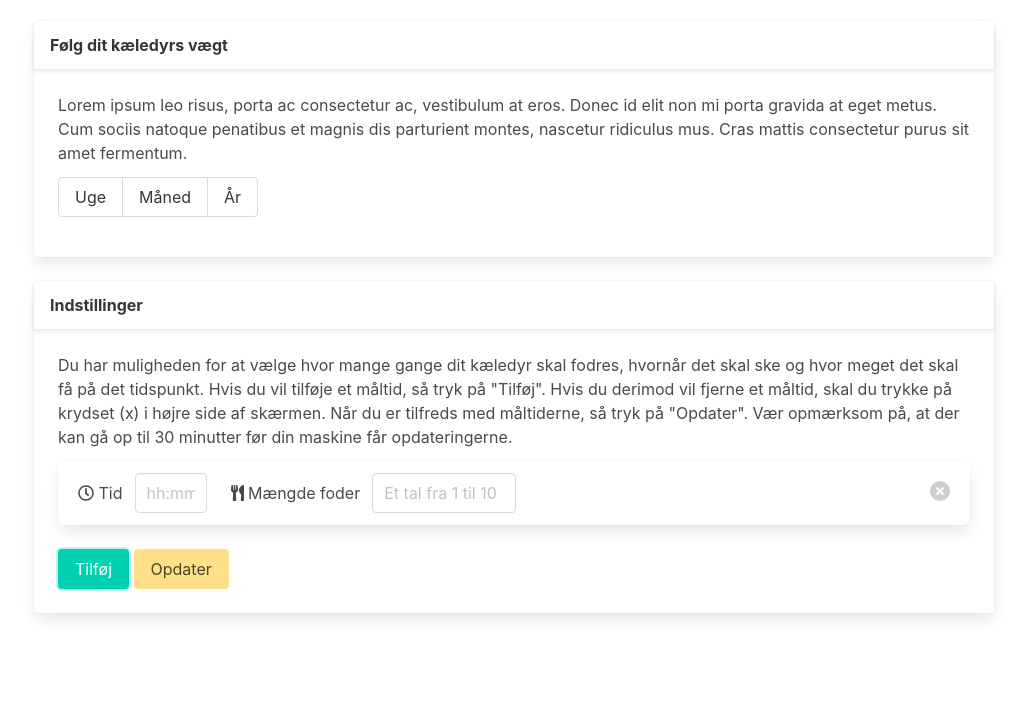
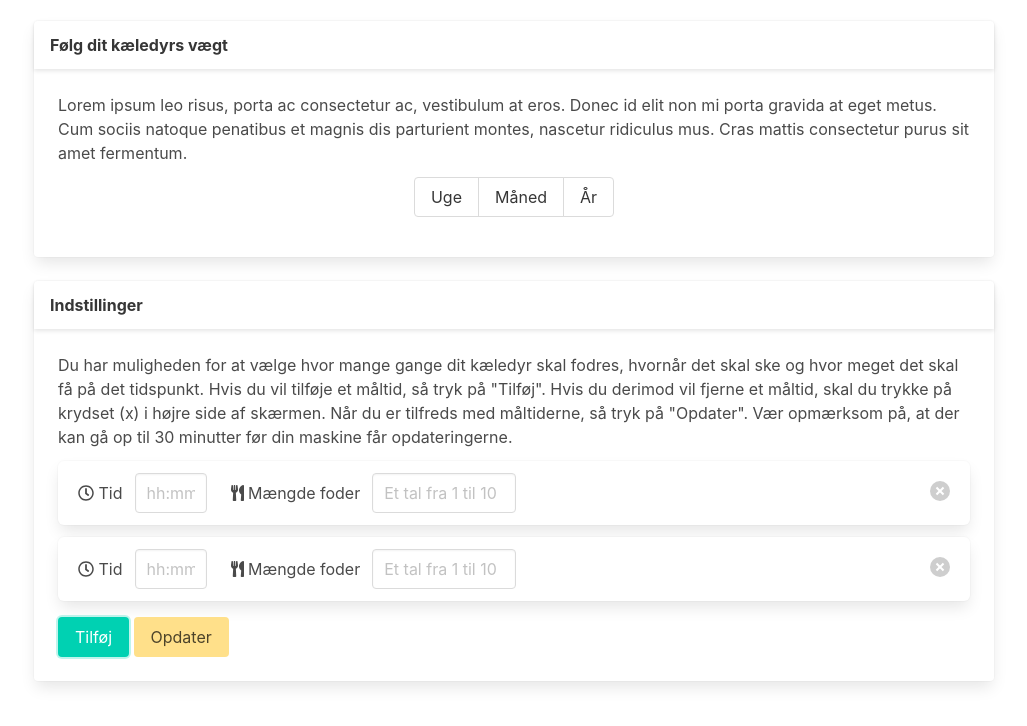
Before and after one commit to jehaj/automatisk-katte-fodrer, a plain HTML site: page website/index.html in a window 1280 px wide. Both pictures are taken after a click on the button "Tilføj". Shown: the part 212-938 px from the top of the page, without its empty margins (126-1153 px from the left). Before the commit the page ends 873 px from the top, so only its background shows below. Drawn offline with nearby package versions, Linux system fonts and the light colour scheme.

Commit message:
Delete button works + add button
The add button however deletes the values in settings. Could maybe fix by saving the values before adding a new "setting" and then change the values back again.

```diff
--- a/website/index.html
+++ b/website/index.html
@@ -9,6 +9,7 @@
 
     <link rel="stylesheet" href="https://cdn.jsdelivr.net/npm/bulma@0.9.2/css/bulma.min.css">
     <script defer src="https://cdnjs.cloudflare.com/ajax/libs/font-awesome/5.15.3/js/all.min.js"></script>
+    <script defer src="./script.js"></script>
 
     <title>Aukafo</title>
 </head>
@@ -39,7 +40,9 @@
                         porta gravida at eget metus. Cum sociis natoque penatibus et magnis dis parturient montes,
                         nascetur ridiculus mus. Cras mattis consectetur purus sit amet fermentum.
 
-                        <div class="field has-addons mt-3">
+                        <div class="columns">
+                            <div class="column">
+                                <div class="field has-addons has-addons-centered mt-3">
                                     <p class="control">
                                         <button class="button">
                                             <span>Uge</span>
@@ -56,6 +59,9 @@
                                         </button>
                                     </p>
                                 </div>
+                            </div>
+                        </div>
+
                     </div>
                 </div>
             </div>
@@ -75,8 +81,8 @@
                         Når du er tilfreds med måltiderne, så tryk på "Opdater". Vær opmærksom på, at der kan gå
                         op til 30 minutter før din maskine får opdateringerne.
 
-                        <div id="settingsHolder">
-                            <div class="box mt-3">
+                        <div id="settings-holder">
+                            <div class="box mt-3 mb-0">
                                 <div class="columns is-vcentered">
                                     <div class="column is-narrow">
                                         <div class="columns is-vcentered">
@@ -107,16 +113,16 @@
 
                                     </div>
                                     <div class="column is-narrow" style="margin-left: auto;">
-                                        <button class="delete"></button>
+                                        <button class="delete" id="delete-button"></button>
                                     </div>
                                 </div>
                             </div>
-                            <div>
-                                <button class="button is-primary">Tilføj</button>
-                                <button class="button is-warning">Opdater</button>
+
                         </div>
+                        <div class="mt-4">
+                            <button class="button is-primary" id="add-button">Tilføj</button>
+                            <button class="button is-warning" id="update-button">Opdater</button>
                         </div>
-
                     </div>
                 </div>
             </div>
--- a/website/script.js
+++ b/website/script.js
@@ -0,0 +1,50 @@
+function updateButtons() {
+    let deleteButtons = document.getElementsByClassName('delete');
+    for (let deleteButton of deleteButtons) {
+        deleteButton.addEventListener('click', () => {
+            let setting = deleteButton.parentElement.parentElement.parentElement;
+            setting.parentNode.removeChild(setting);
+        });
+    }
+}
+
+addButton = document.getElementById('add-button');
+addButton.addEventListener('click', () => {
+    let settingsHolder = document.getElementById('settings-holder');
+    settingsHolder.innerHTML += `<div class="box mt-3 mb-0">
+    <div class="columns is-vcentered">
+        <div class="column is-narrow">
+            <div class="columns is-vcentered">
+                <div class="column is-narrow p-0 pl-3">
+                    <i class="far fa-clock"></i>
+                    Tid
+                </div>
+                <div class="column p-0 pl-3">
+                    <input style="width: 4.5em;" class="input" type="text"
+                        placeholder="hh:mm">
+                </div>
+            </div>
+        </div>
+
+        <div class="column is-narrow ml-5">
+            <div class="columns is-vcentered">
+                <div class="column is-narrow p-0">
+
+                    <i class="fas fa-utensils"></i>
+                    Mængde foder
+                </div>
+                <div class="column p-0 pl-3">
+                    <input style="width: 9em;" class="input" type="text"
+                        placeholder="Et tal fra 1 til 10">
+
+                </div>
+            </div>
+
+        </div>
+        <div class="column is-narrow" style="margin-left: auto;">
+            <button class="delete" id="delete-button"></button>
+        </div>
+    </div>
+</div>`;
+    updateButtons();
+});
```
Lines whose indentation alone changed are shown as unchanged.
